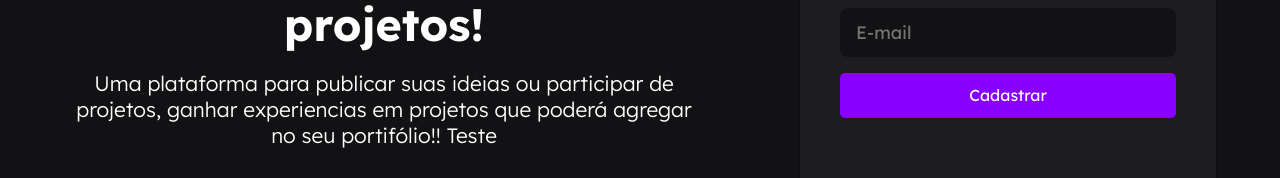
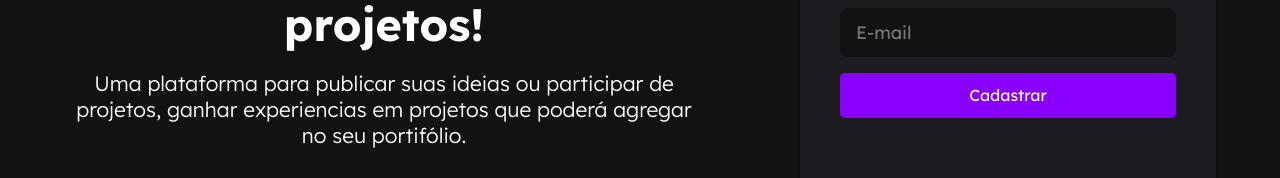
Before and after one commit to Lucas-Franson/Wenzer, a React (Create React App) app in the folder wenzer_web/: page /1 in a window 1280 px wide. Shown: the part 340-518 px from the top of the page. Built offline with nearby package versions, Linux system fonts and the light colour scheme.

Commit message:
removendo teste

```diff
--- a/wenzer_web/src/Pages/Welcome/Welcome.tsx
+++ b/wenzer_web/src/Pages/Welcome/Welcome.tsx
@@ -108,7 +108,7 @@ function Welcome(): ReactElement {
             <h2>
               Uma plataforma para publicar suas ideias ou participar de projetos,
               ganhar experiencias em projetos que poderá agregar no seu
-              portifólio!!{" "} Teste
+              portifólio.
             </h2>
             {/* <img src={bg_register} alt="" /> */}
             <a href="#about">
```
